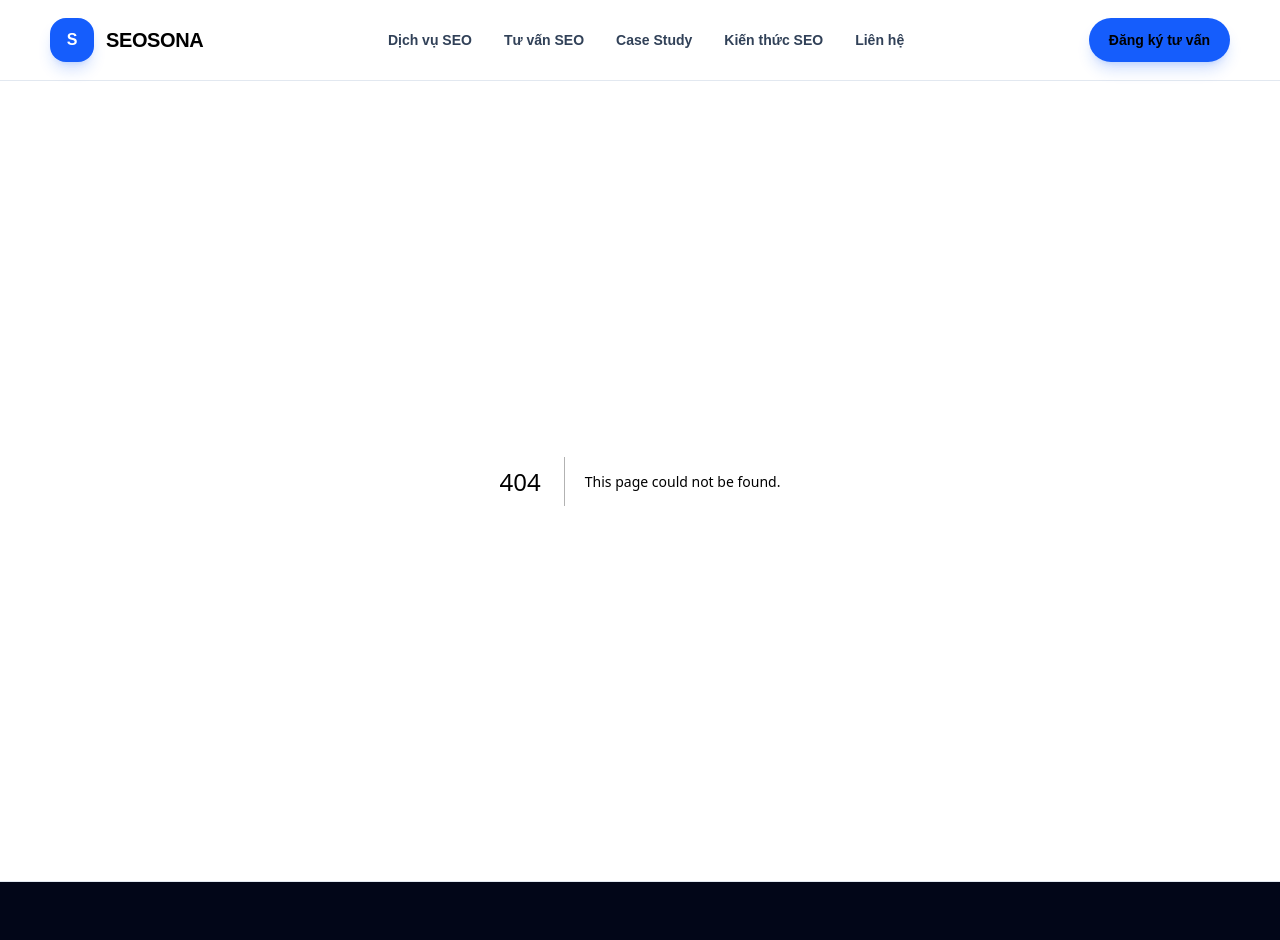
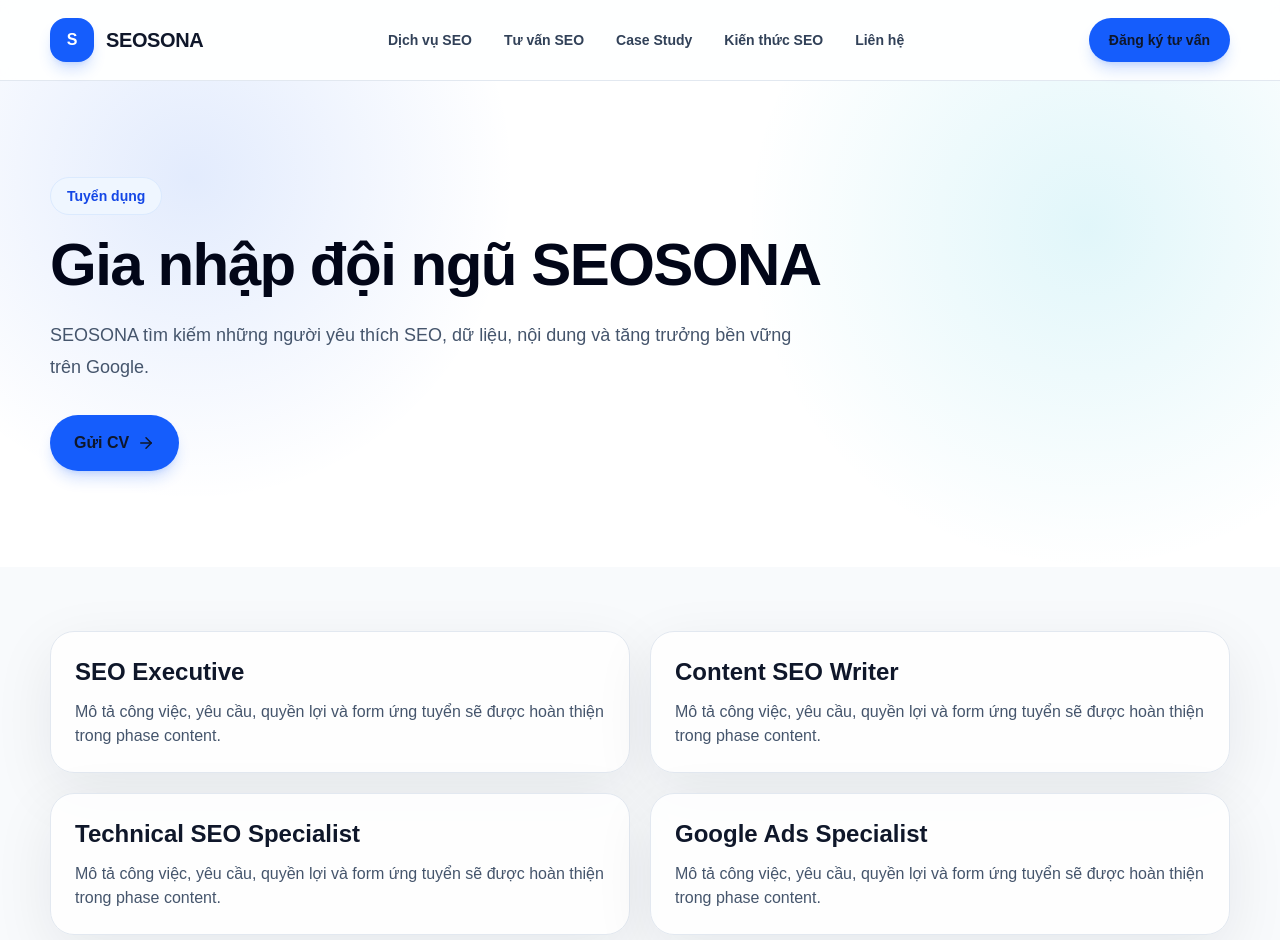
Before and after one commit to LongLeo287/SEOSONA, a Next.js app: page /tuyen-dung in a window 1280 px wide. Before the commit this address had no page. Shown: the top 940 px of the page. Built offline with nearby package versions, Linux system fonts and the light colour scheme.

Commit message:
feat: add careers page

```diff
--- /dev/null
+++ b/app/tuyen-dung/page.tsx
@@ -0,0 +1,29 @@
+import type { Metadata } from "next";
+import { PageHero } from "@/components/sections/PageHero";
+import { CtaBand } from "@/components/sections/CtaBand";
+
+export const metadata: Metadata = {
+  title: "Tuyển dụng",
+  description: "Cơ hội nghề nghiệp tại SEOSONA cho SEO, Content SEO, Google Ads và Growth Marketing."
+};
+
+const jobs = ["SEO Executive", "Content SEO Writer", "Technical SEO Specialist", "Google Ads Specialist"];
+
+export default function Page() {
+  return (
+    <main>
+      <PageHero eyebrow="Tuyển dụng" title="Gia nhập đội ngũ SEOSONA" description="SEOSONA tìm kiếm những người yêu thích SEO, dữ liệu, nội dung và tăng trưởng bền vững trên Google." primaryCta="Gửi CV" />
+      <section className="container py-16">
+        <div className="grid gap-5 md:grid-cols-2">
+          {jobs.map((job) => (
+            <div key={job} className="card p-6">
+              <h2 className="text-2xl font-black">{job}</h2>
+              <p className="mt-3 text-slate-600">Mô tả công việc, yêu cầu, quyền lợi và form ứng tuyển sẽ được hoàn thiện trong phase content.</p>
+            </div>
+          ))}
+        </div>
+      </section>
+      <CtaBand />
+    </main>
+  );
+}
```
